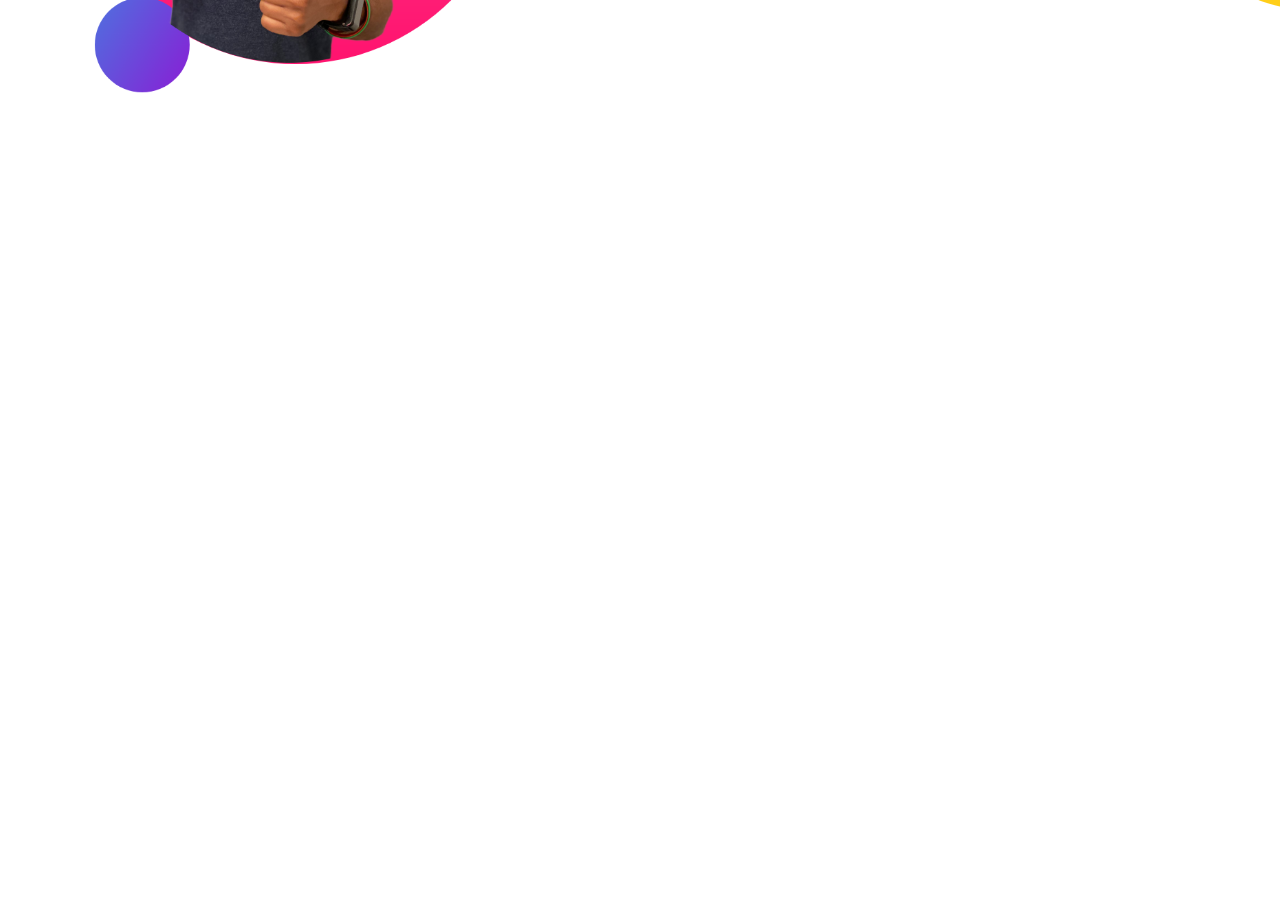
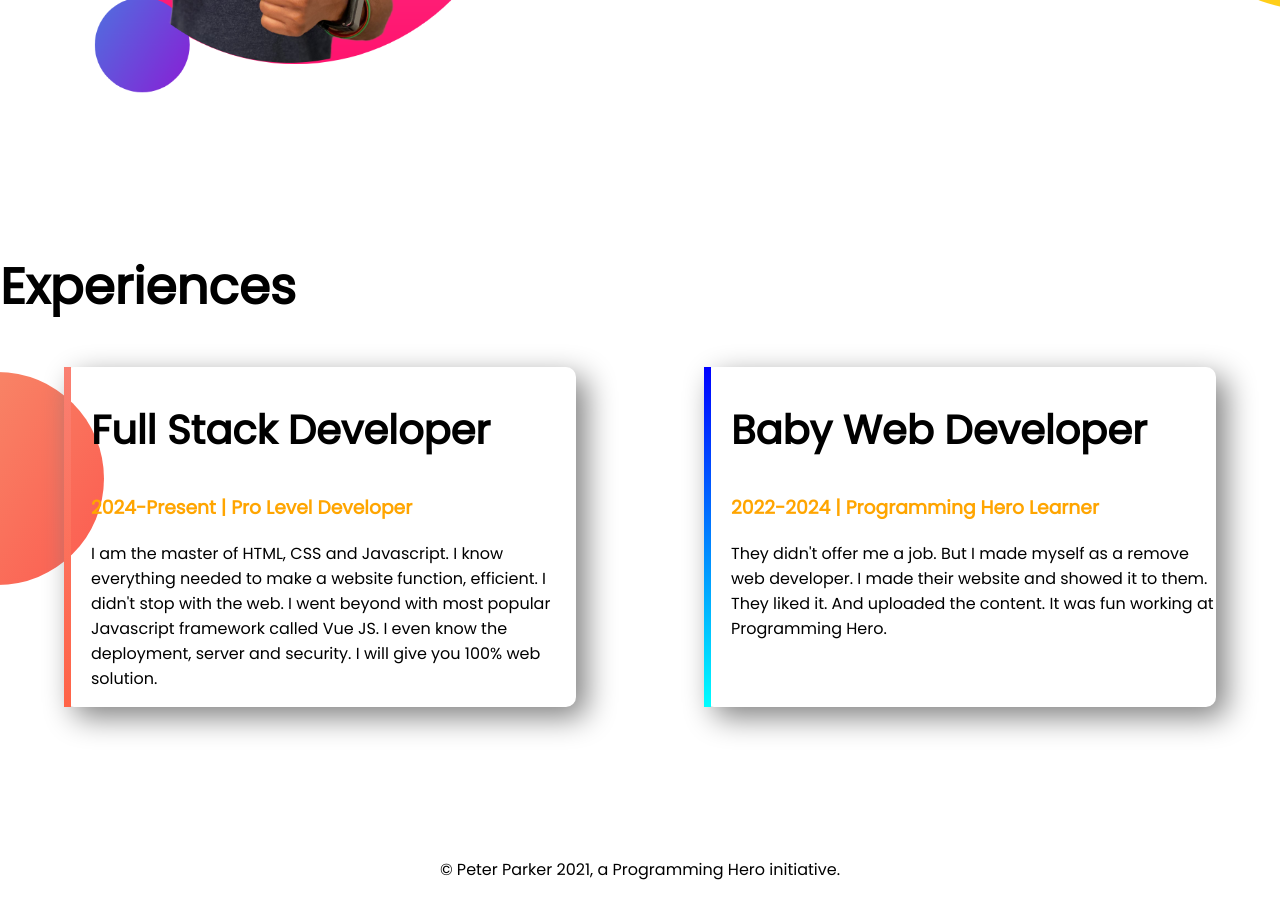
Before and after one commit to motalibpathan/developer-portfolio, a plain HTML site: page index.html in a window 1280 px wide. Shown: the part 1024-1922 px from the top of the page. Before the commit the page ends 1274 px from the top, so only its background shows below. Drawn offline with Linux system fonts and the light colour scheme.

Commit message:
footer and experience added

```diff
--- a/index.html
+++ b/index.html
@@ -14,7 +14,7 @@
     <link rel="stylesheet" href="style.css" />
   </head>
   <body>
-    <section class="top-banner">
+    <section class="top-banner flexible-container">
       <div class="half-width">
         <h1>Welcome To</h1>
         <h1><span class="orange-color">Jhankar Mahbub</span> World!</h1>
@@ -36,7 +36,8 @@
         <img src="images/jhankar.png" alt="" />
       </div>
     </section>
-    <section class="dream-big">
+
+    <section class="dream-big flexible-container">
       <div class="half-width">
         <img src="images/jhankar2.png" alt="" />
       </div>
@@ -56,5 +57,35 @@
         >
       </div>
     </section>
+
+    <section class="experience-area">
+      <h1>Experiences</h1>
+      <div class="flexible-container">
+        <div id="full-stack-experience" class="experience-item">
+          <h2>Full Stack Developer</h2>
+          <h3 class="orange-color">2024-Present | Pro Level Developer</h3>
+          <p>
+            I am the master of HTML, CSS and Javascript. I know everything
+            needed to make a website function, efficient. I didn't stop with the
+            web. I went beyond with most popular Javascript framework called Vue
+            JS. I even know the deployment, server and security. I will give you
+            100% web solution.
+          </p>
+        </div>
+        <div id="web-dev-experience" class="experience-item">
+          <h2>Baby Web Developer</h2>
+          <h3 class="orange-color">2022-2024 | Programming Hero Learner</h3>
+          <p>
+            They didn't offer me a job. But I made myself as a remove web
+            developer. I made their website and showed it to them. They liked
+            it. And uploaded the content. It was fun working at Programming
+            Hero.
+          </p>
+        </div>
+      </div>
+    </section>
+    <footer>
+      <p>© Peter Parker 2021, a Programming Hero initiative.</p>
+    </footer>
   </body>
 </html>
--- a/style.css
+++ b/style.css
@@ -5,10 +5,13 @@ body {
 h1 {
   font-size: 50px;
 }
+h2 {
+  font-size: 40px;
+}
 .orange-color {
   color: orange;
 }
-section {
+.flexible-container {
   display: flex;
   margin-bottom: 150px;
 }
@@ -36,3 +39,29 @@ section {
   background-repeat: no-repeat;
   background-position: right;
 }
+.experience-area {
+  background-image: url(images/exp-bg.png);
+  background-repeat: no-repeat;
+  background-position: left;
+}
+.experience-item {
+  width: 40%;
+  margin-left: 5%;
+  margin-right: 5%;
+  padding-left: 20px;
+  border-radius: 10px;
+  box-shadow: 10px 10px 30px gray;
+}
+#web-dev-experience {
+  border-left: 7px solid;
+  border-image: linear-gradient(blue, cyan);
+  border-image-slice: 1;
+}
+#full-stack-experience {
+  border-left: 7px solid;
+  border-image: linear-gradient(salmon, tomato);
+  border-image-slice: 1;
+}
+footer p {
+  text-align: center;
+}
```
